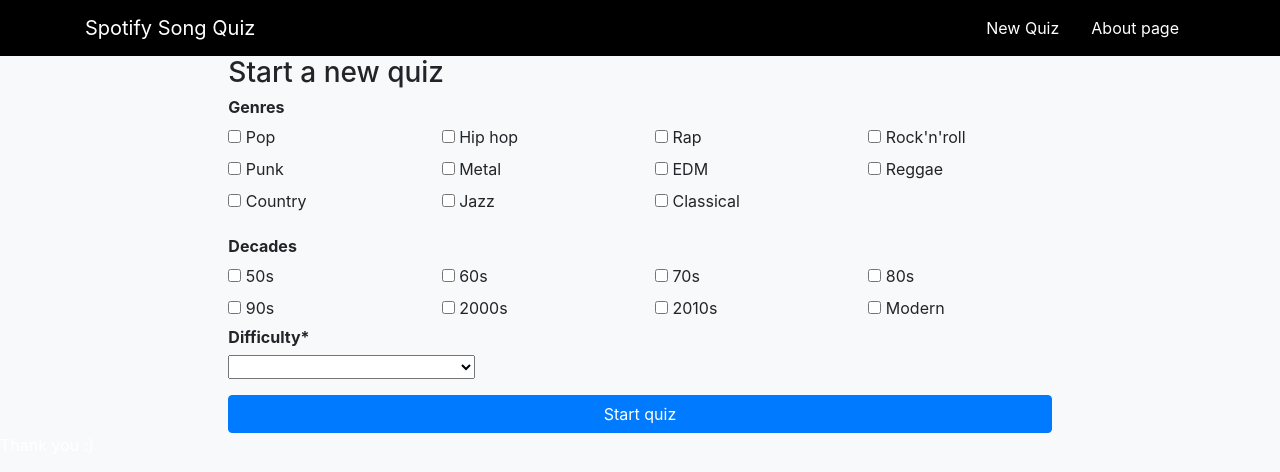
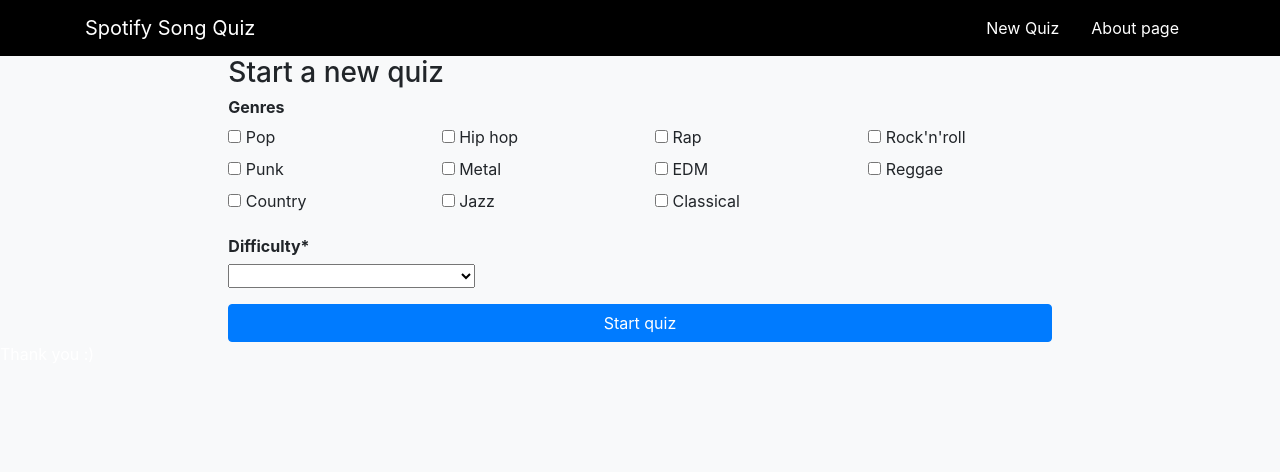
Before and after one commit to AndreArnesson/Quizify, an Angular app: page / in a window 1280 px wide. Shown: the top 472 px of the page. Built offline with nearby package versions, Linux system fonts and the light colour scheme.

Commit message:
decades removed, acdc gone! bye :'(

```diff
--- a/src/app/form/form.component.ts
+++ b/src/app/form/form.component.ts
@@ -22,17 +22,6 @@
                             </label>
                         </div>
                     </div>
-                    <h6><b>Decades</b></h6>
-                    <div ngModelGroup="decades" class="row">
-                        <div class="col-3" *ngFor="let item of decades; let i=index">
-                            <label>
-                                <input type="checkbox"
-                                       ngModel name="{{item.value}}" [value]="item.value"
-                                />
-                                {{item.name}}
-                            </label>
-                        </div>
-                    </div>
                     <div class="form-group">
                         <h6><b>Difficulty*</b></h6>
                         <select ngModel name="difficulty" #difficulty="ngModel" required>
@@ -46,18 +35,6 @@
         </div>`
 })
 export class FormComponent implements OnInit {
-
-    decades: Array<any> = [
-        {name: '50s', value: 1950},
-        {name: '60s', value: 1960},
-        {name: '70s', value: 1970},
-        {name: '80s', value: 1980},
-        {name: '90s', value: 1990},
-        {name: '2000s', value: 2000},
-        {name: '2010s', value: 2010},
-        {name: 'Modern', value: 2020}
-    ];
-
     genres: Array<any> = [
         {name: 'Pop', value: 'pop'},
         {name: 'Hip hop', value: 'hip-hop'},
--- a/src/app/play-page/play-page.component.ts
+++ b/src/app/play-page/play-page.component.ts
@@ -23,17 +23,12 @@
                 private router: Router) {}
 
     ngOnInit(): void {
-        this.song = {
-            url: this.transform('https://open.spotify.com/embed/track/2zYzyRzz6pRmhPzyfMEC8s'),
-            title: 'Highway to hell',
-            artist: 'Acdc'
-        };
-
         const quizParams = this.quizService.getQuizParameters();
         if (quizParams) {
             this.formFilled = true;
             this.popularity = quizParams.difficulty;
             this.genreSeeds = Object.keys(quizParams.genres).filter((genre: string) => quizParams.genres[genre]);
+            this.generateTrack();
         } else {
             this.router.navigateByUrl('/quiz');
         }
```
